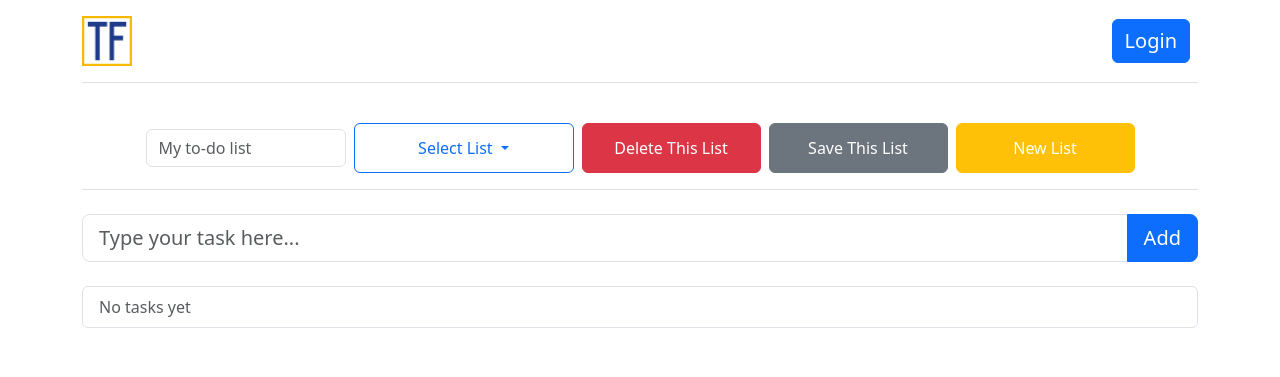
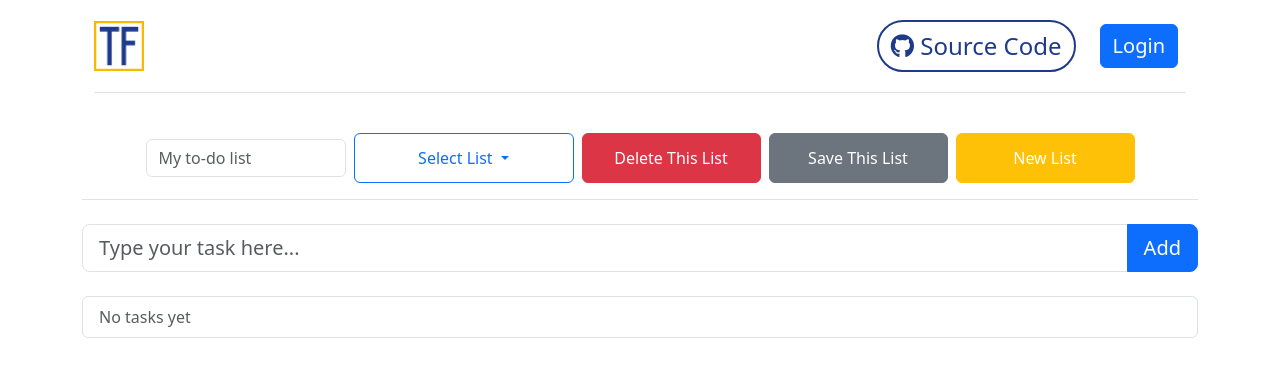
Before and after one commit to tomasflecchia/todo-project, a Flask app: page / in a window 1280 px wide. Shown: the top 377 px of the page. Run offline with Flask 3, Linux system fonts and the light colour scheme; data that the repository does not hold is empty; some libraries are stand-ins or nearby versions.

Commit message:
Add source code button

```diff
--- a/static/styles/styles.css
+++ b/static/styles/styles.css
@@ -40,3 +40,61 @@
     display: none !important;
   }
 }
+
+.code-btn {
+  color: #1E3A8A; /* Text and border color */
+  border: 2px solid #1E3A8A;
+  border-radius: 50px; /* Fully rounded */
+  background-color: transparent;
+  transition: all 0.3s ease;
+  margin-right: 1rem;
+}
+
+.code-btn:hover {
+  background-color: #181717;
+  color: white !important;
+}
+
+.fancy-link {
+  position: relative;
+  display: inline-block;
+  font-weight: 800;
+  color: black;
+  text-decoration: none;
+  padding: 0.2em 0.5em;
+  margin: 0 1.5em;
+  z-index: 1;
+}
+
+.fancy-logo {
+  position: relative;
+  display: inline-block;
+  z-index: 1;
+}
+
+.fancy-logo img {
+  display: block;
+  position: relative;
+  z-index: 2; /* keep logo above overlay */
+}
+
+.fancy-logo::before {
+  content: '';
+  position: absolute;
+  top: 10%;       /* leave padding around the letters */
+  left: 3%;
+  width: 82%;
+  height: 80%;
+  background-color: #F7B801;
+  z-index: 1;     /* behind the logo */
+  opacity: 0;     /* start transparent */
+
+  transform: scaleY(0.1);
+  transform-origin: bottom;
+  transition: transform 0.4s ease, opacity 0.4s ease;
+}
+
+.fancy-logo:hover::before {
+  transform: scaleY(1);
+  opacity: 1;
+}
--- a/templates/header.html
+++ b/templates/header.html
@@ -1,10 +1,19 @@
 <div class="container">
-  <header class="d-flex flex-wrap justify-content-between align-items-center py-3 mb-4 border-bottom">
-      <a href="{{ url_for('index') }}" class="d-flex align-items-center link-body-emphasis text-decoration-none">
+  <header class="container">
+        <nav class="navbar navbar-expand-lg d-flex justify-content-between align-items-center py-3 mb-4 border-bottom">
+            <!-- Left Side: Logo -->
+            <a class="navbar-brand d-flex align-items-center fancy-logo" href="#">
               <img src="{{ url_for('static', filename='images/TF.png') }}" alt="Logo" width="50" height="50" class="me-2">
             </a>
 
-      <ul class="nav">
+            <!-- Right Links -->
+            <ul class="navbar-nav mb-2 mb-lg-0 d-flex align-items-center">
+                <li class="nav-item me-2 mr-4">
+                  <a class="btn code-btn fs-4" href="https://github.com/tomasflecchia/todo-project" target="_blank">
+                    <i class="fab fa-github"></i> <span data-i18n="source_code">Source Code</span>
+                  </a>
+                </li>
+
                 <li class="nav-item">
                   {% if current_user.is_authenticated %}
                     <div class="dropdown">
@@ -25,5 +34,7 @@
                   {% endif %}
                 </li>
             </ul>
+
+        </nav>
     </header>
 </div>
```
Lines whose indentation alone changed are shown as unchanged.
